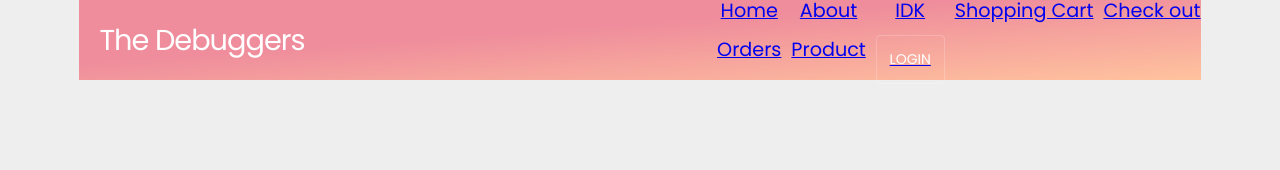
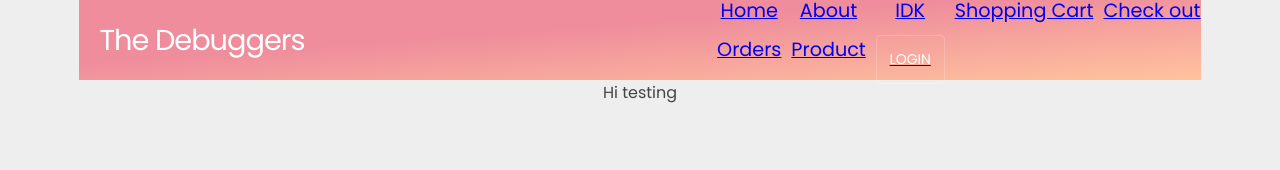
Before and after one commit to CSC-648-SFSU/csc-648-project-csc648-04-fa22-team03, a React (Create React App) app in the folder applications/client/: page / in a window 1280 px wide. Shown: the top 170 px of the page. Built offline with nearby package versions, Linux system fonts and the light colour scheme.

Commit message:
test: add testing experiment files and code
this is for experimental purposes only

```diff
--- a/applications/client/src/App.js
+++ b/applications/client/src/App.js
@@ -22,6 +22,8 @@ import Neutralize from './pages/products/Neutralize';
 import Login from './pages/Login';
 import Signup from './pages/Signup';
 
+// for jest testing
+import Todo from './components/todo';
 
 
 
@@ -32,6 +34,9 @@ function App() {
 
       <>
         <Navbar />
+        <div className='App'>
+          <Todo/>
+        </div>
         <div className='cont'>
           <Routes>
             <Route path="/Home" element={<Home />} />
--- /dev/null
+++ b/applications/client/src/components/todo.js
@@ -0,0 +1,8 @@
+import React from 'react';
+
+function todo({}) {
+    // return <div data-testid="todo-1">Hello World!</div>
+    return <div data-testid="todo-1">Hi testing</div>
+}
+
+export default todo;
```
Also changed, not shown: 1 other file (tests, documents, lock files or other folders).
